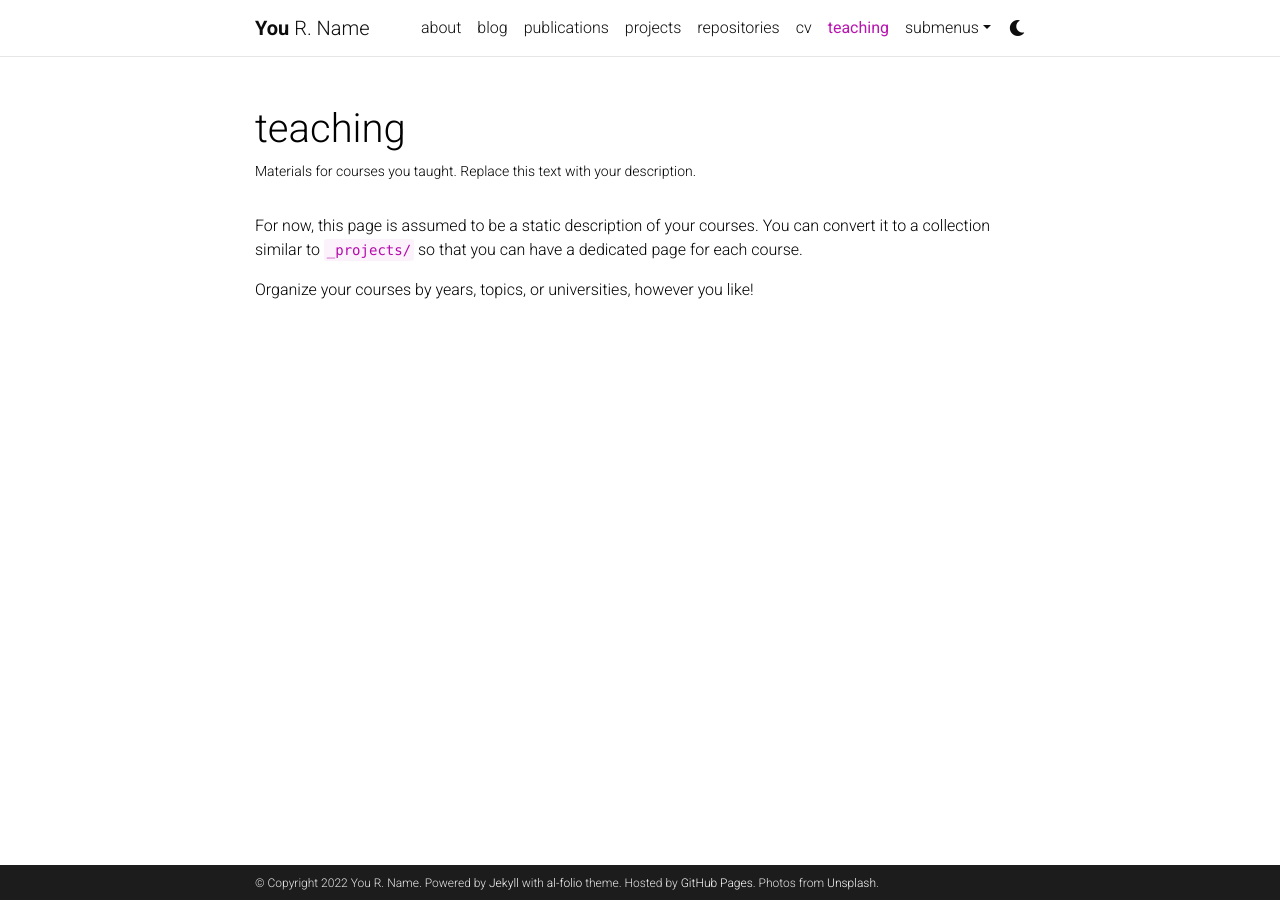
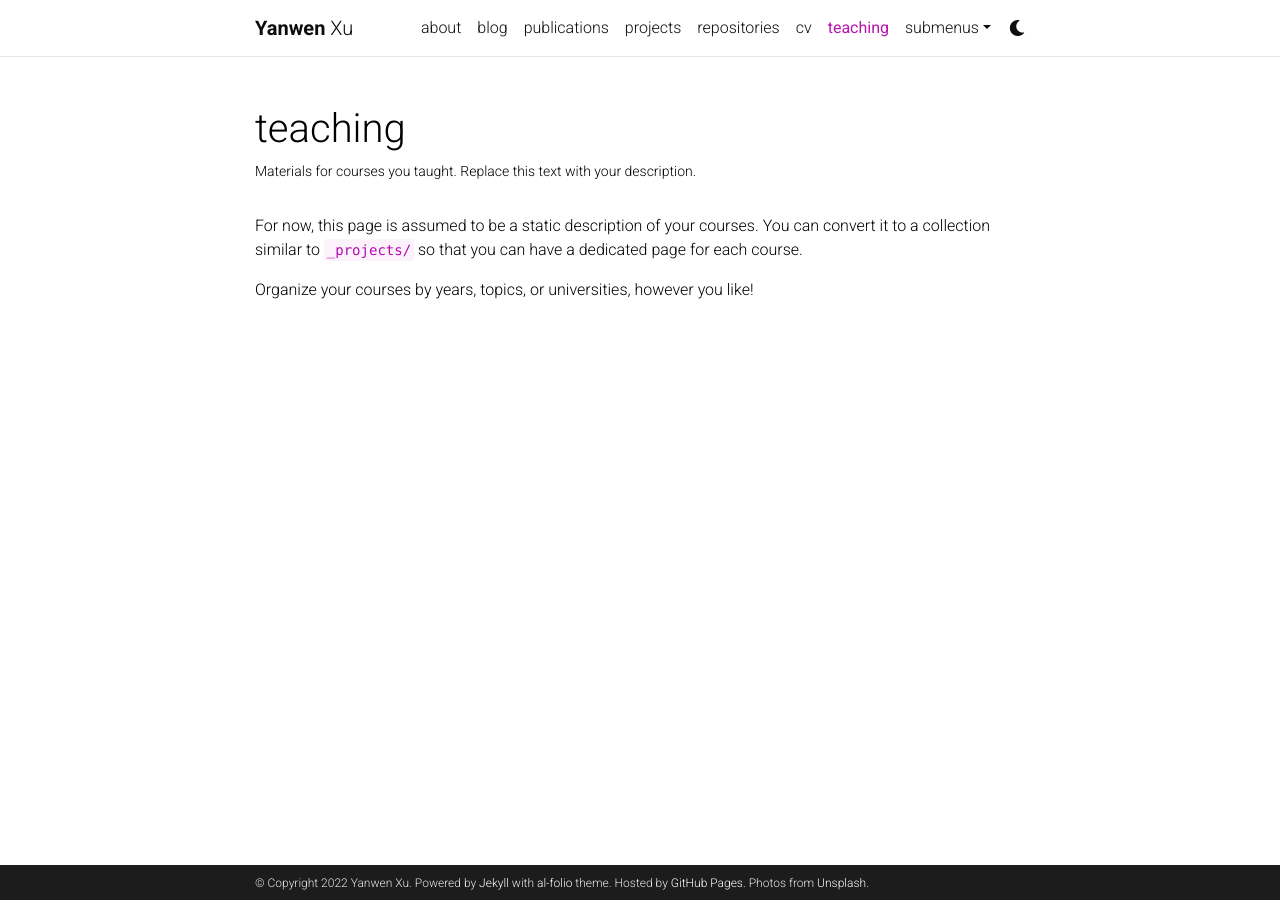
Before and after one commit to xuyanwen2012/old-personal-site, a Jekyll site: the page built from _pages/teaching.md, in a window 1280 px wide. Built offline with Jekyll 4.4.1, drawn with Linux system fonts in a browser that asks for light colours; comment, search, counter and statistics services are not loaded; a style sheet for code colours, icons or effects is not loaded.

Commit message:
Update _config.yml

```diff
--- a/_config.yml
+++ b/_config.yml
@@ -3,10 +3,10 @@
 # -----------------------------------------------------------------------------
 
 title: blank # the website title (if blank, full name will be used instead)
-first_name: You
-middle_name: R.
-last_name: Name
-email: you@example.com
+first_name: Yanwen
+middle_name:
+last_name: Xu
+email: yxu83@ucsc.edu
 description: > # the ">" symbol means to ignore newlines until "footer_text:"
   A simple, whitespace theme for academics. Based on [*folio](https://github.com/bogoli/-folio) design.
 footer_text: >
@@ -18,8 +18,8 @@
 lang: en # the language of your site (for example: en, fr, cn, ru, etc.)
 icon: ⚛️  # the emoji used as the favicon (alternatively, provide image name in /assets/img/)
 
-url: https://alshedivat.github.io # the base hostname & protocol for your site
-baseurl: /al-folio # the subpath of your site, e.g. /blog/
+url: https://xuyanwen2012.github.io # the base hostname & protocol for your site
+baseurl: / # the subpath of your site, e.g. /blog/
 last_updated: false # set to true if you want to display last updated in the footer
 impressum_path:  # set to path to include impressum link in the footer, use the same path as permalink in a page, helps to conform with EU GDPR
 
```
